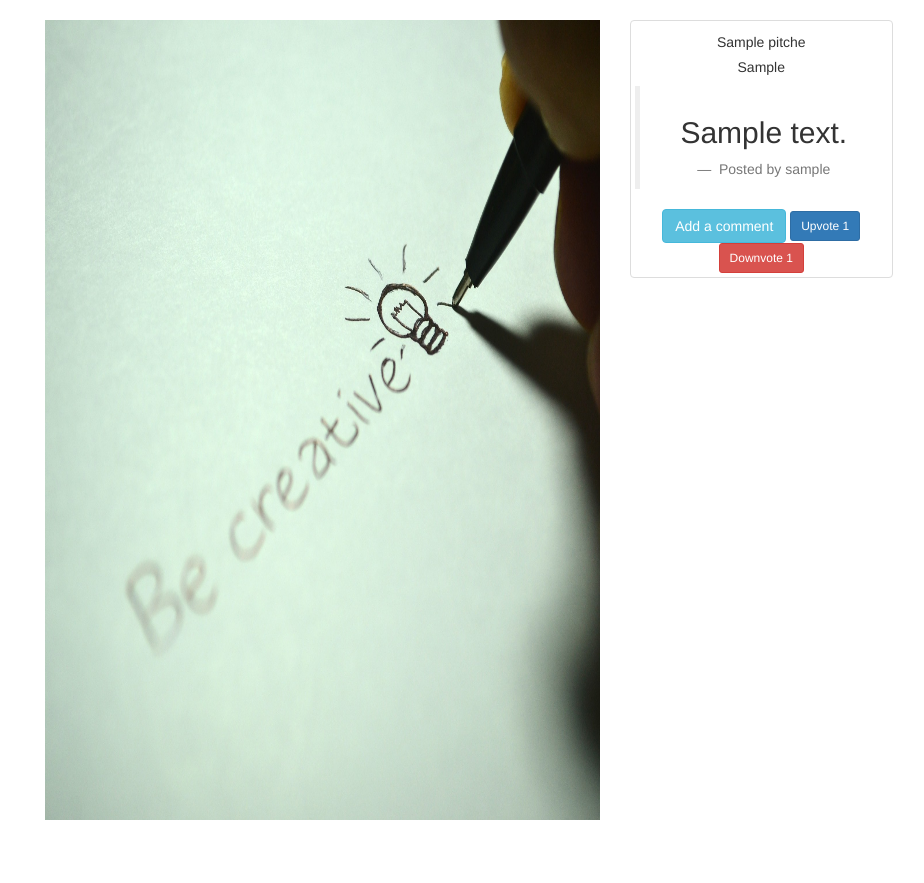
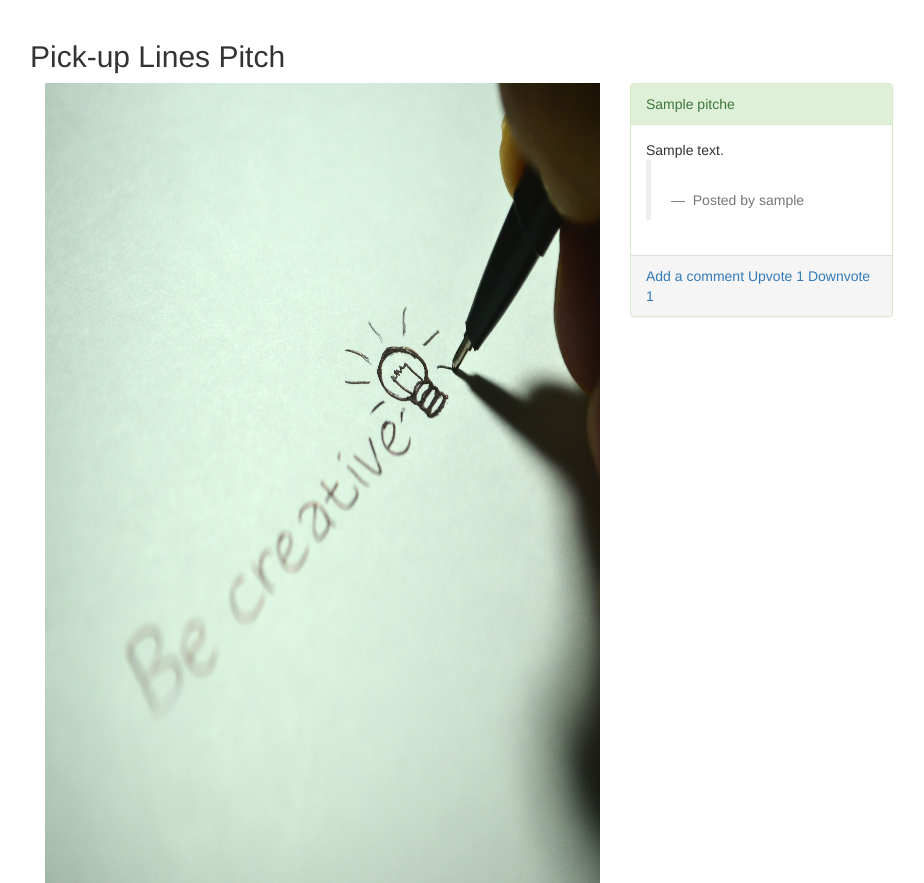
Before and after one commit to CareyFrancis/Pitch, a Flask app: template app/templates/pick-up.html in a window 1280 px wide. Shown: the part 62-945 px from the top of the page, without its empty margins (25-949 px from the left). Before the commit the page ends 882 px from the top, so only its background shows below. Run offline with Flask 2, Linux system fonts and the light colour scheme; tables that the repository leaves empty hold one stand-in row (values such as "Sample post"); the template is opened without the code that fills it: values that come from a table or form of the project are taken from there, most other values are stand-ins (such as "Sample title", 1, 10 or a date in 2020); some libraries are stand-ins or nearby versions.

Commit message:
Add body tags to all html files

```diff
--- a/app/templates/index.html
+++ b/app/templates/index.html
@@ -1,3 +1,4 @@
+<body>
 {% extends 'base.html' %}
 <!--{% import 'macros.html' as macro%}-->
 
@@ -51,3 +52,4 @@
 
 
 {% endblock%}
+</body>
--- a/app/templates/interview.html
+++ b/app/templates/interview.html
@@ -1,3 +1,4 @@
+<body>
 {% extends 'bootstrap/base.html' %}
 {% import 'macros.html' as macro %}
 {% block navbar %}
@@ -15,13 +16,12 @@
 
 <div class="container">
     <div class="row">
+        <h2>Interview Pitch</h2>
       <div class= "col-md-6">
-        <div class="shape">
 
 
         <img src="/static/images/create.jpg" alt="login image">
 
-</div>
       </div>
       <div class="col-md-6">
            {{ macro.display(interviewpitch) }}
@@ -31,3 +31,4 @@
 
 
 {% endblock%}
+</body>
--- a/app/templates/macros.html
+++ b/app/templates/macros.html
@@ -3,22 +3,19 @@
 	{% if category_list %}
 		{% for category in category_list %}
 		<div class="col-md-6">
-			<div class="thumbnail text-center">
-			<h5 class="card-header">{{category.title}}</h5>
-			<h5 class="card-header">{{category.category}}</h5>
-			<div class="card-body">
-				<blockquote class="blockquote mb-0">
-					<h2>{{category.description}}</h2>
+            <div class="panel panel-success">
+      <div class="panel-heading">{{category.title}}</div>
+      <div class="panel-body">{{category.description}}
+      	<blockquote class="blockquote mb-0">
+					<h2></h2>
 					<footer class="blockquote-footer"> Posted by {{category.user.username}}</footer>
-				</blockquote>
+				</blockquote></div>
+                <div class="panel-footer"><a href="{{url_for('main.new_comment',pitch_id = category.id)}}"> Add a comment</a>
+				<a href="{{url_for('main.upvote',pitch_id = category.id)}}"><i></i>Upvote <span>{{category.upvotes.count()}}</span></a>
+				<a href="{{url_for('main.downvote',pitch_id = category.id)}}"><i class="far fa-thumbs-up"></i>Downvote <span>{{category.downvotes.count()}}</span></a>
 
-				<a href="{{url_for('main.new_comment',pitch_id = category.id)}}" class="btn btn-info"> Add a comment</a>
-				<a href="{{url_for('main.upvote',pitch_id = category.id)}}" class= "btn btn-primary btn-sm"><i></i>Upvote <span>{{category.upvotes.count()}}</span></a>
-				<a href="{{url_for('main.downvote',pitch_id = category.id)}}" class= "btn btn-danger btn-sm"><i class="far fa-thumbs-up"></i>Downvote <span>{{category.downvotes.count()}}</span></a>
-
-
-			</div>
-		</div>
+</div>
+    </div>
 
 		</div>
 		{% endfor %}
--- a/app/templates/pick-up.html
+++ b/app/templates/pick-up.html
@@ -1,3 +1,4 @@
+<body>
 {% extends 'bootstrap/base.html' %}
 {% import 'macros.html' as macro %}
 {% block navbar %}
@@ -15,13 +16,14 @@
 
 <div class="container">
     <div class="row">
+        <h2>Pick-up Lines Pitch</h2>
       <div class= "col-md-6">
-        <div class="shape">
+
 
 
         <img src="/static/images/create.jpg" alt="login image">
 
-</div>
+
       </div>
       <div class="col-md-6">
           {{ macro.display(pickuppitch)}}
@@ -31,3 +33,4 @@
 
 
 {% endblock%}
+</body>
--- a/app/templates/pitches.html
+++ b/app/templates/pitches.html
@@ -1,3 +1,4 @@
+<body>
 {% import 'bootstrap/wtf.html' as wtf %}
 {% extends 'bootstrap/base.html' %}
 {% include 'navbar.html'%}
@@ -29,3 +30,4 @@
 
 
 {% endblock %}
+</body>
--- a/app/templates/technology.html
+++ b/app/templates/technology.html
@@ -1,3 +1,4 @@
+<body>
 {% extends 'bootstrap/base.html' %}
 {% import 'macros.html' as macro %}
 {% block navbar %}
@@ -16,13 +17,12 @@
 
 <div class="container">
     <div class="row">
+        <h2>Tech Pitch</h2>
       <div class= "col-md-6">
-        <div class="shape">
 
 
         <img src="/static/images/create.jpg" alt="login image">
 
-</div>
       </div>
       <div class="col-md-6">
           {{ macro.display(techpitch)}}
@@ -32,3 +32,4 @@
 
 
 {% endblock%}
+</body>
```
Also changed, not shown: app/templates/business.html (+4 -4 lines).
